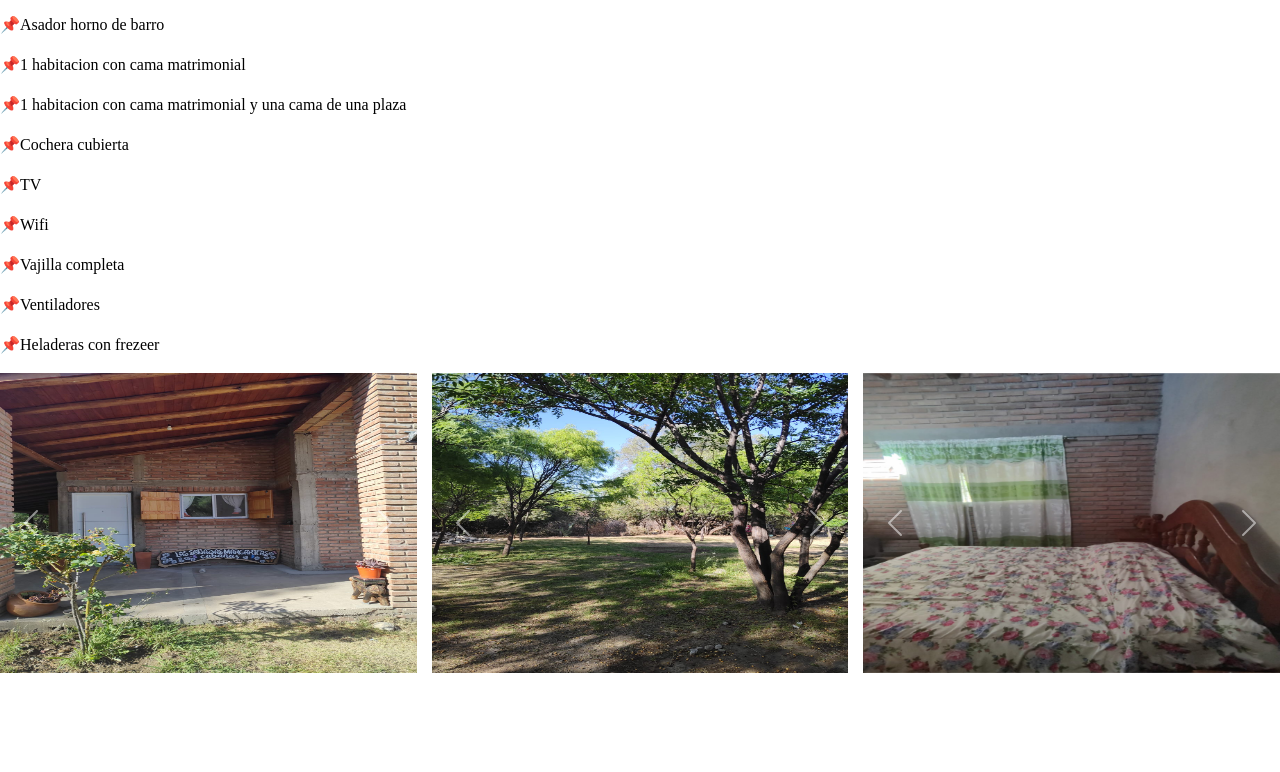
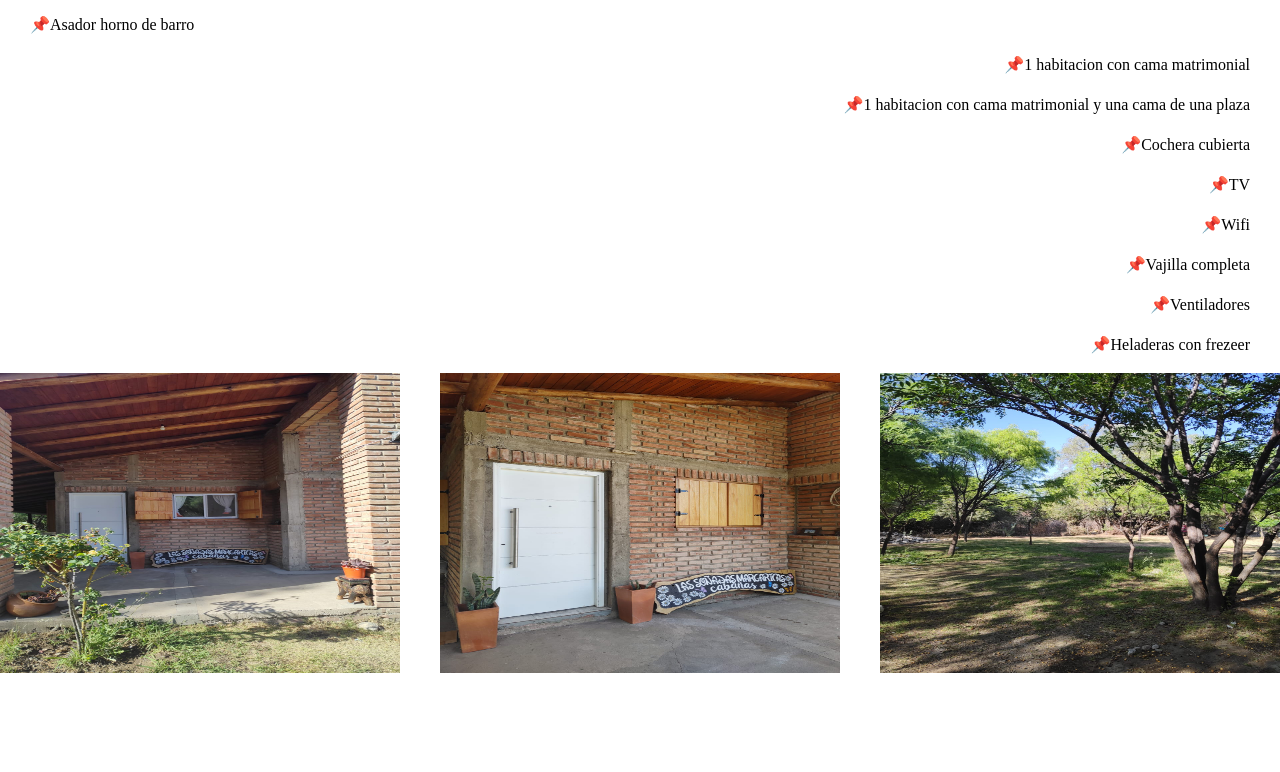
Before and after one commit to thiagoVsosa0112/casaCordoba, a plain HTML site: page index.html in a window 1280 px wide. Shown: the part 1241-2013 px from the top of the page. Drawn offline with nearby package versions, Linux system fonts and the light colour scheme.

Commit message:
Agrego cambios en desktop

```diff
--- a/index.html
+++ b/index.html
@@ -83,6 +83,16 @@
         <p>📌Heladeras con frezeer</p>
       </div>
     </section>
+
+    <section class="galery-desktop">
+      <img class="frente" src="./img/frente-casa.jpg" alt="frente de la casa">
+      <img class="front" src="./img/puerta.jpg" alt="frente de la casa">
+      <img class="bosque" src="./img/bosque.jpg" alt="bosque">
+      <img class="habitaciones" src="./img/cama.jpg" alt="habitaciones">
+      <img class="habitaciones-2" src="./img/cama-2.jpg" alt="habitaciones">
+      <img class="habitaciones-3" src="./img/habitacion.jpg" alt="habitaciones">
+    </section>
+
     <section id="galeria" class="galery">
       <div id="carouselExample1" class="carousel slide">
         <div class="carousel-inner">
--- a/styles/styles.css
+++ b/styles/styles.css
@@ -18,7 +18,7 @@
   display: flex;
   justify-content: right;
   align-items: center;
-  gap: 150px;
+ /*  gap: 150px; */
   margin-right: 0px;
   height: 150px;
 }
@@ -41,51 +41,65 @@ p{
   height: 650px;
   object-fit: cover;
 }
+.galery-desktop{
+  display: grid;
+  justify-items: start;
+  height: 100vh;
+  align-self: center;
+  gap: 5px;
+  grid-template-columns: 1fr 1fr;
+  grid-row: 1fr 1fr;
+  grid-template-areas:
+  "frente frente2 bosque"
+  "habitaciones habitaciones-2 habitaciones-3";
+  img{
+    width: 400px;
+    height: 300px;
+  }
+}
+
+.frente{
+  grid-area: frente;
+
+}
+.front{
+  grid-area: frente2;
+
+}
+.bosque{
+  grid-area: bosque;
+
+}
+
+.habitaciones{
+  grid-area: habitaciones;
+
+}
+.habitaciones-2{
+  grid-area: habitaciones-2;
+
+}
+.habitaciones-3{
+  grid-area: habitaciones-3;
+
+}
 .galery {
-  margin-left: 0px;
-  display: grid;
-  align-items: center;
-  grid-template-columns: 1fr 1fr 1fr;
-  grid-template-rows: 1fr 1fr 1fr;
-  gap: 15px;
-  grid-template-areas:
-    "frente cama door"
-    "gale camita puerta"
-    "arbol bos parrila";
+  display: none;
 }
+
 
 .galery img{
   width: 400px;
   height: 300px;
 }
-.i1{
-  grid-area: frente;
+.items-izq p{
+  text-align: left;
+  margin-left: 30px;
 }
-.i2{
-  grid-area: cama;
+.items-der p{
+  text-align: right;
+  margin-right: 30px;
 }
-.i3{
-  grid-area: door;
-}
-.i4{
-  grid-area: gale;
-}
-.i5{
-  grid-area: camita;
-}
-.i6{
-  grid-area: puerta;
-}
-.i7{
-  grid-area: arbol;
-}
-.i8{
-  grid-area: bos;
-}
-.i9{
-  grid-area: parrila;
-}
-
 .footer{
   background-color: #e7d5d6;
 }
@@ -116,7 +130,9 @@ p{
     justify-content: center;
     height: 100vh;
   }
-
+ .galery-desktop{
+  display: none;
+ }
   .mapa{
     width: 350px;
     height: 400px;
@@ -133,6 +149,8 @@ p{
   .galery{
     display: flex;
     flex-direction: column;
+    gap: 20px;
+    align-items: center;
   }
 
   .carousel{
```
